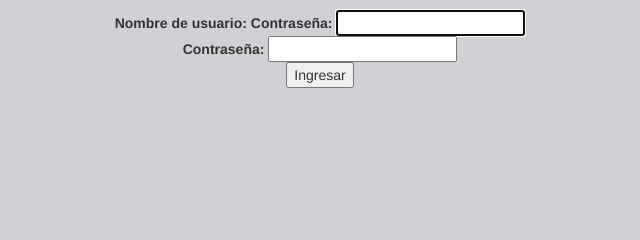
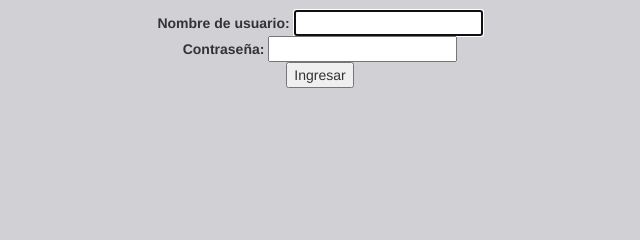
Before and after one commit to pablogeovanny/OpenGPS, a Django app: page /accounts/login/ in a window 1280 px wide. Shown: the part 130-370 px from the top of the page, without its empty margins (320-960 px from the left). Run offline with Django 3.2, Linux system fonts and the light colour scheme; some libraries are stand-ins or nearby versions.

Commit message:
Update login.html

```diff
--- a/templates/registration/login.html
+++ b/templates/registration/login.html
@@ -21,7 +21,6 @@
 <div>
   <!-- <td>{{ form.username.label_tag }}</td> -->
   <td><b>Nombre de usuario:</b></td>
-  <td><b>Contraseña:       </b></td>
   <td>{{ form.username }}</td>
 </div>
 <div>
```
